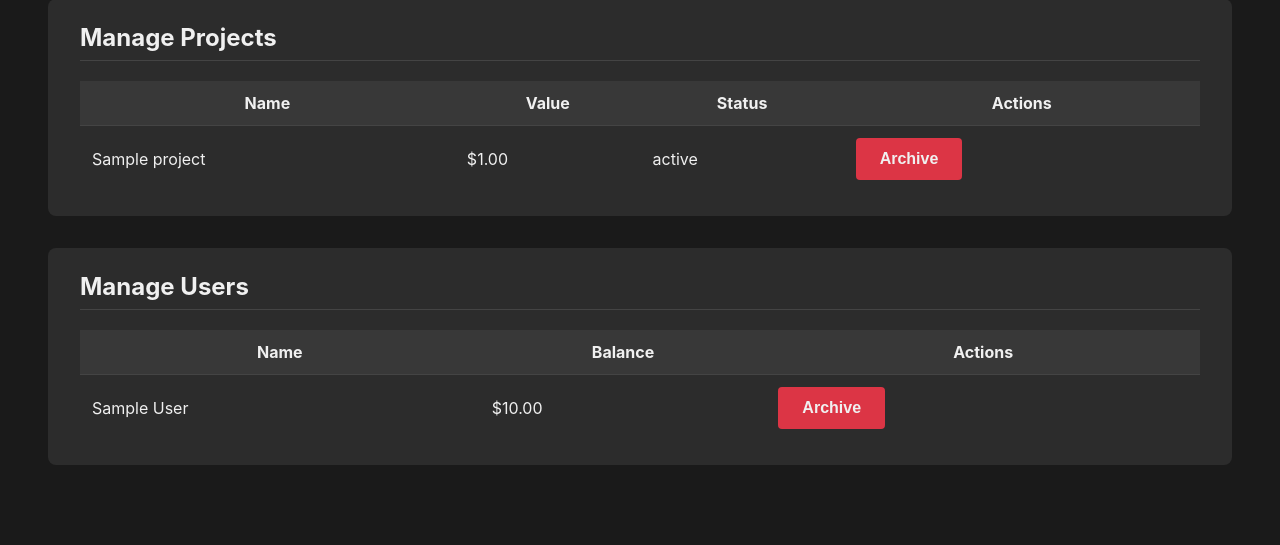
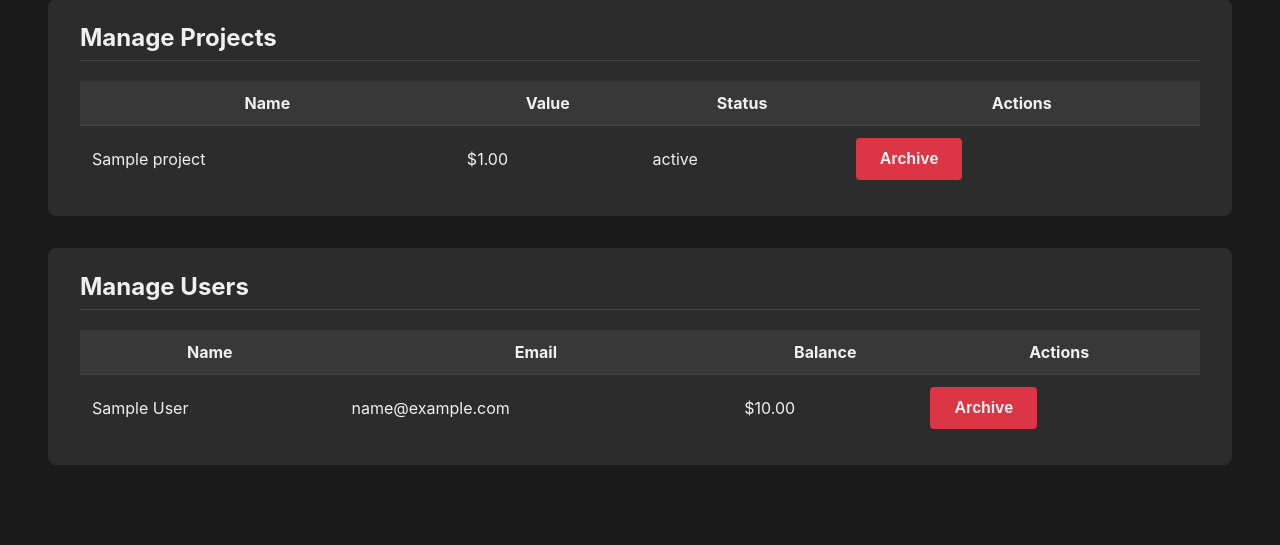
Before and after one commit to robbob42/kronk, a Flask app: page /admin in a window 1280 px wide. Shown: the part 630-1175 px from the top of the page. Run offline with Flask 3, Linux system fonts and the light colour scheme; tables that the repository leaves empty hold one stand-in row (values such as "Sample post").

Commit message:
Add email field back to admin form

```diff
--- a/app/templates/admin.html
+++ b/app/templates/admin.html
@@ -7,7 +7,7 @@
     <link rel="stylesheet" href="{{ url_for('static', filename='css/style.css') }}">
     <link rel="icon" href="{{ url_for('static', filename='favicon.png') }}">
     <style>
-        /* CSS remains the same */
+        /* --- General Admin Layout --- */
         .admin-header { background-color: var(--container-dark); padding: 1rem 2rem; display: flex; justify-content: space-between; align-items: center; border-bottom: 2px solid var(--accent-blue); }
         .admin-header h1 { color: var(--text-light); margin: 0; font-size: 1.5rem; }
         .admin-header a { color: var(--accent-blue); text-decoration: none; }
@@ -76,12 +76,12 @@
         <section class="section">
             <h2>Manage Users</h2>
             <table class="data-table" id="usersTable">
-                <thead><tr><th>Name</th><th>Balance</th><th>Actions</th></tr></thead>
+                <thead><tr><th>Name</th><th>Email</th><th>Balance</th><th>Actions</th></tr></thead>
                 <tbody>
                     {% for user in users %}
                     <tr data-id="{{ user.id }}">
                         <td>{{ user.name }}</td>
-                        <td>${{ "%.2f"|format(user.balance) }}</td>
+                        <td>{{ user.email or 'N/A' }}</td> <td>${{ "%.2f"|format(user.balance) }}</td>
                         <td><button class="button button-danger" data-id="{{ user.id }}" data-name="{{ user.name }}">Archive</button></td>
                     </tr>
                     {% endfor %}
@@ -91,7 +91,6 @@
     </main>
 
     <script>
-        // The JavaScript does not need any changes
         document.getElementById('addProjectForm').addEventListener('submit', async (e) => { e.preventDefault(); const form = e.target; const data = Object.fromEntries(new FormData(form).entries()); data.value = parseFloat(data.value); data.priority = parseInt(data.priority); const response = await fetch('/api/projects', { method: 'POST', headers: { 'Content-Type': 'application/json' }, body: JSON.stringify(data) }); if (response.ok) { alert('Project created!'); window.location.reload(); } else { alert('Error creating project.'); } });
         document.getElementById('addUserForm').addEventListener('submit', async (e) => { e.preventDefault(); const form = e.target; const data = Object.fromEntries(new FormData(form).entries()); const response = await fetch('/api/users', { method: 'POST', headers: { 'Content-Type': 'application/json' }, body: JSON.stringify(data) }); if (response.ok) { alert('User created!'); window.location.reload(); } else { alert('Error creating user.'); } });
         const setupArchiveListeners = (tableId, apiEndpoint) => { document.getElementById(tableId).addEventListener('click', async (e) => { const button = e.target.closest('.button-danger'); if (!button) return; const id = button.dataset.id; const name = button.dataset.name; if (confirm(`Are you sure you want to archive "${name}"? It will be hidden from view.`)) { const response = await fetch(`/api/${apiEndpoint}/${id}/archive`, { method: 'POST' }); if (response.ok) { document.querySelector(`tr[data-id='${id}']`).remove(); } else { const result = await response.json(); alert(`Error: ${result.error}`); } } }); };
```
